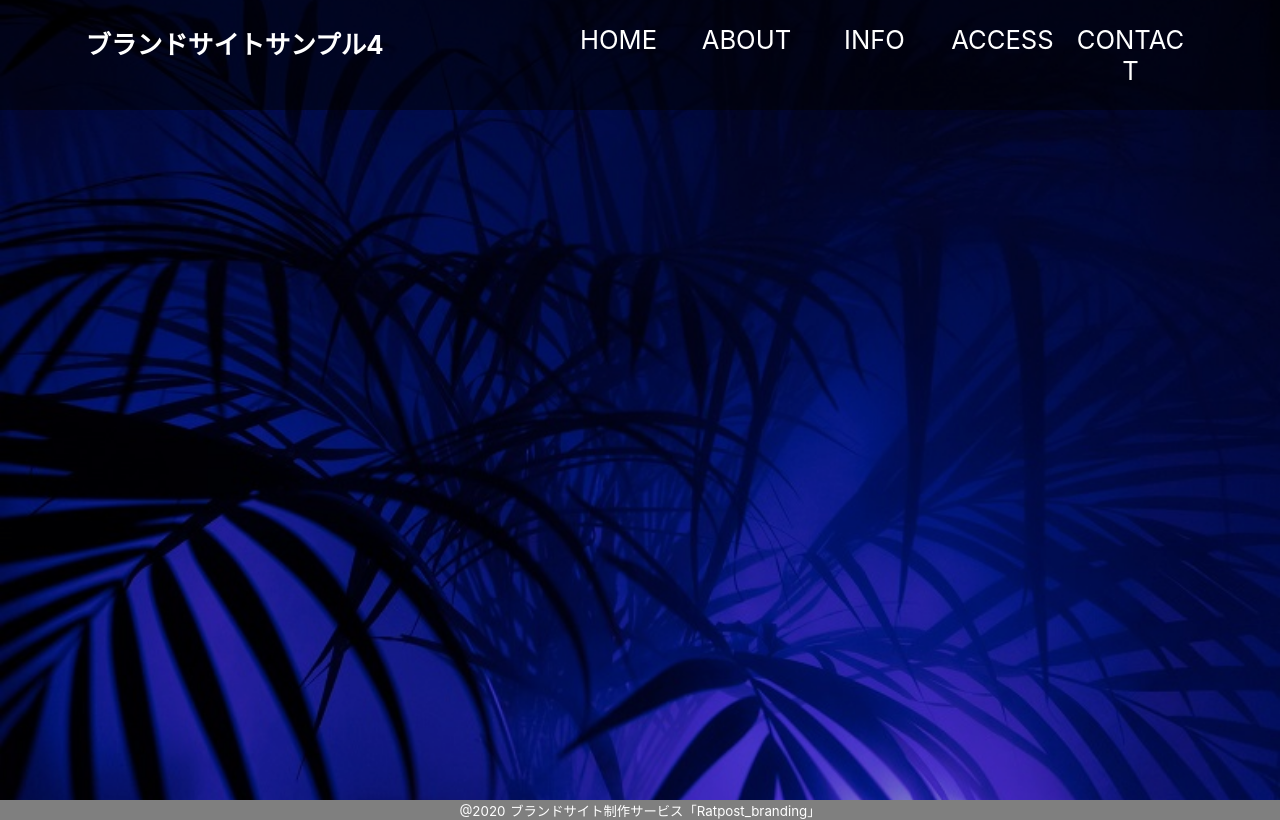
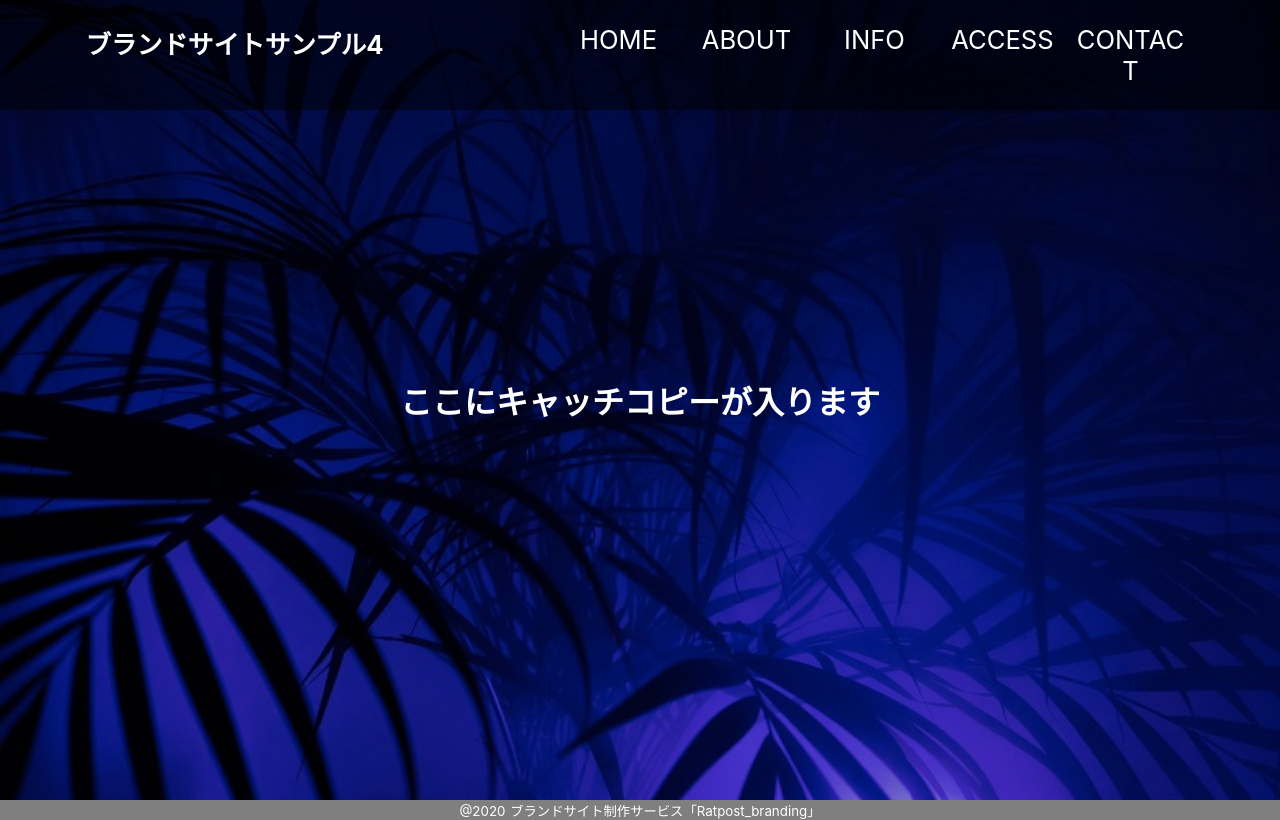
Before and after one commit to kurocraft0312/ratpost_branding_sample4, a Nuxt app: page / in a window 1280 px wide. Built offline with nearby package versions, Linux system fonts and the light colour scheme.

Commit message:
キャッチコピーの位置を修正

```diff
--- a/pages/index.vue
+++ b/pages/index.vue
@@ -23,9 +23,8 @@
           </li>
         </ul>
       </nav>
-      <!-- ここがズレている原因 -->
-      <div class="hero_header" :style="{height: height + 'px'}">
-        <!-- <h1 class="hero_header_copy">ここにキャッチコピーが入ります</h1> -->
+      <div class="hero_header">
+        <h1 class="hero_header_copy">ここにキャッチコピーが入ります</h1>
         <div class="hero_header_gray"></div>
       </div>
     </header>
@@ -45,13 +44,7 @@
   </div>
 </template>
 <style scoped>
-/* html {
-  display: block;
-  width: 100%;
-  word-break: break-all;
-} */
 .l_layout {
-
   word-break: break-all;
   overflow: hidden;
 }
@@ -69,6 +62,7 @@
   background-color: rgba(0,0,0,.5);
   color: #ffffff;
   width: 100%;
+  z-index: 1;
 }
 .title_header {
   padding: 24px 0;
@@ -115,12 +109,13 @@
   height: 100vh;
   width: 100%;
 }
-/* .hero_header_copy {
+.hero_header_copy {
   color: #ffffff;
   position: absolute;
   top: 50%;
   left: 50%;
-} */
+  transform: translateY(-50%) translateX(-50%);
+}
 .hero_header_gray {
   background-color: rgba(0,0,0,.2);
   height: 100%;
```
